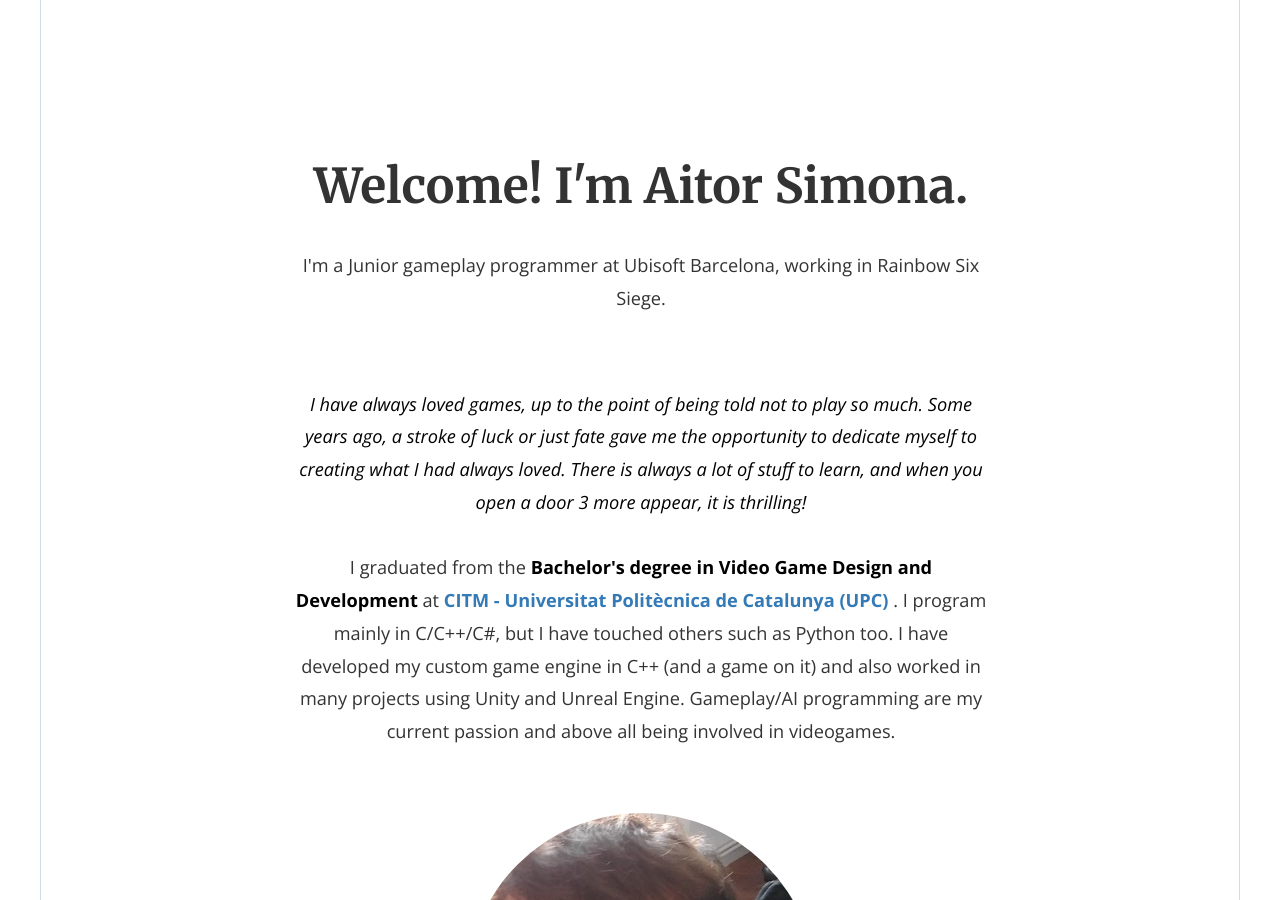
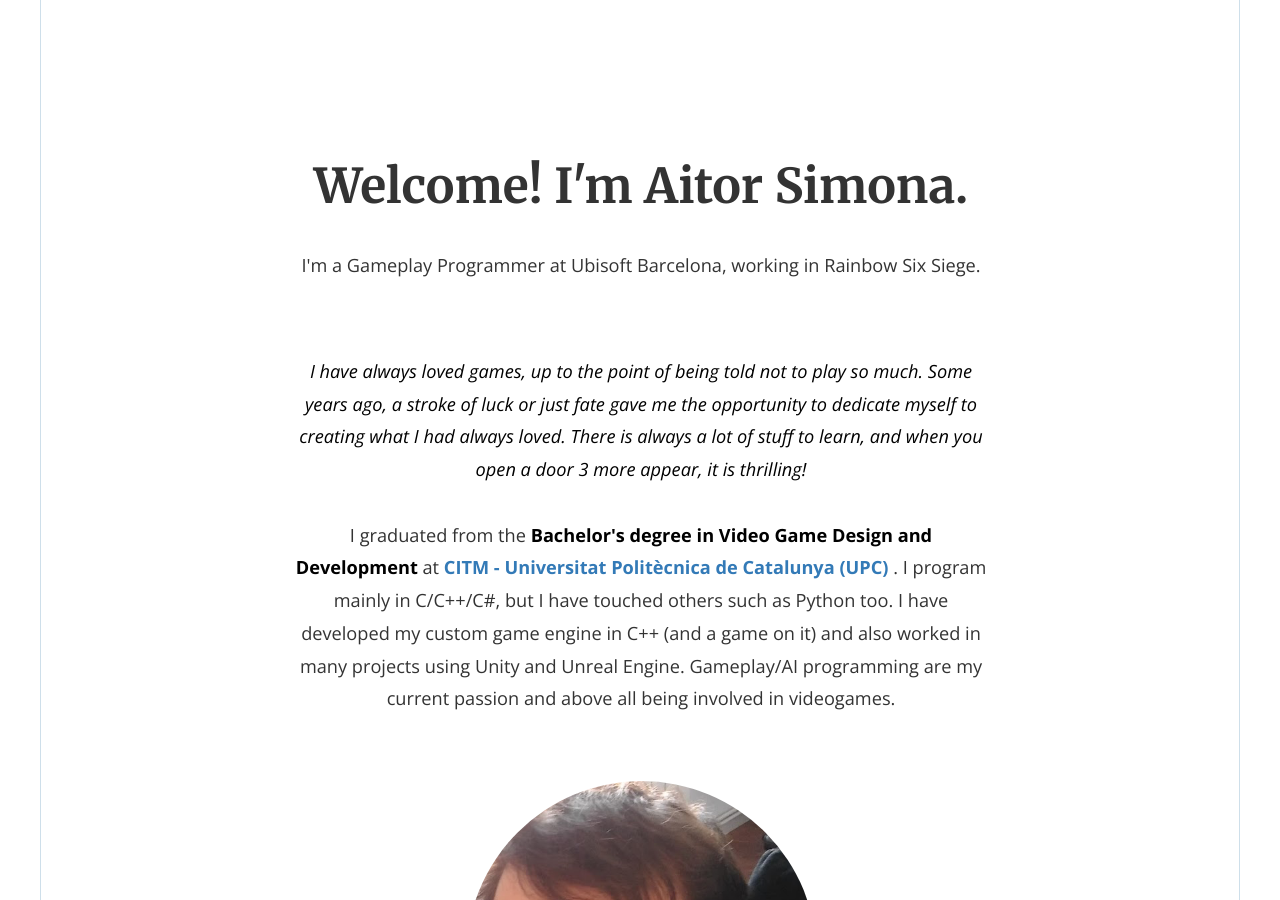
Before and after one commit to AitorSimona/aitorsimona.github.io, a Jekyll site: the page built from index.html, in a window 1280 px wide and 900 px high. Built offline with Jekyll 4.4.1, drawn with Linux system fonts in a browser that asks for light colours; nearby versions of some CDN libraries; the list of posts is cut into pages by our own code.

Commit message:
Update _config.yml

```diff
--- a/_config.yml
+++ b/_config.yml
@@ -15,7 +15,7 @@
 # in the templates via {{ site.myvariable }}.
 title: "Welcome! I'm Aitor Simona."
 email: 'simonaaitor@gmail.com'
-description: "I'm a Junior gameplay programmer at Ubisoft Barcelona, working in Rainbow Six Siege."
+description: "I'm a Gameplay Programmer at Ubisoft Barcelona, working in Rainbow Six Siege."
 baseurl: "" # the subpath of your site, e.g. /blog
 url: "https://aitorsimona.github.io/" # the base hostname & protocol for your site, e.g. https://example.com
 linkedin_url: 'https://www.linkedin.com/in/aitor-simona-bouzas-aab43817b/'
```
